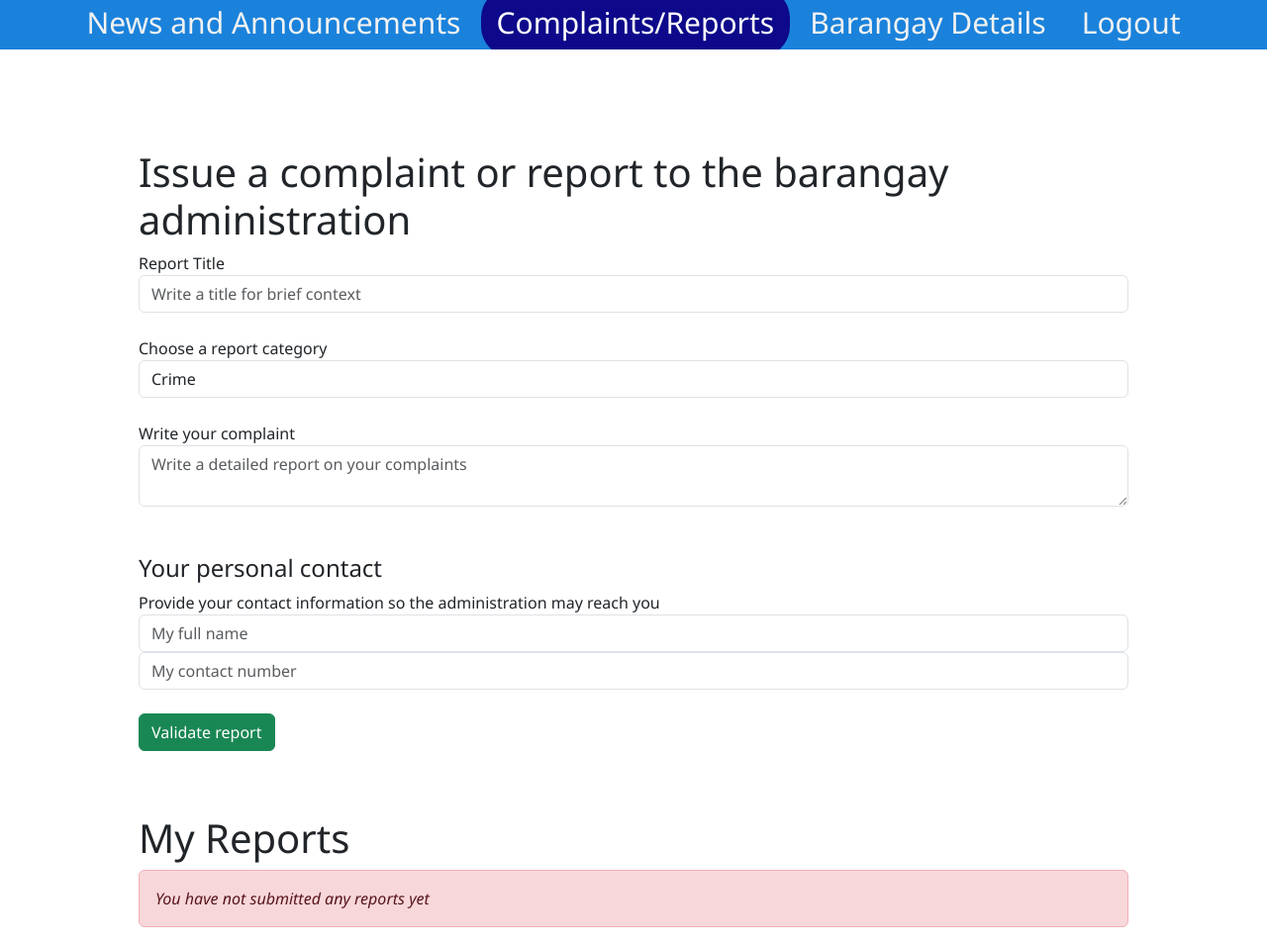
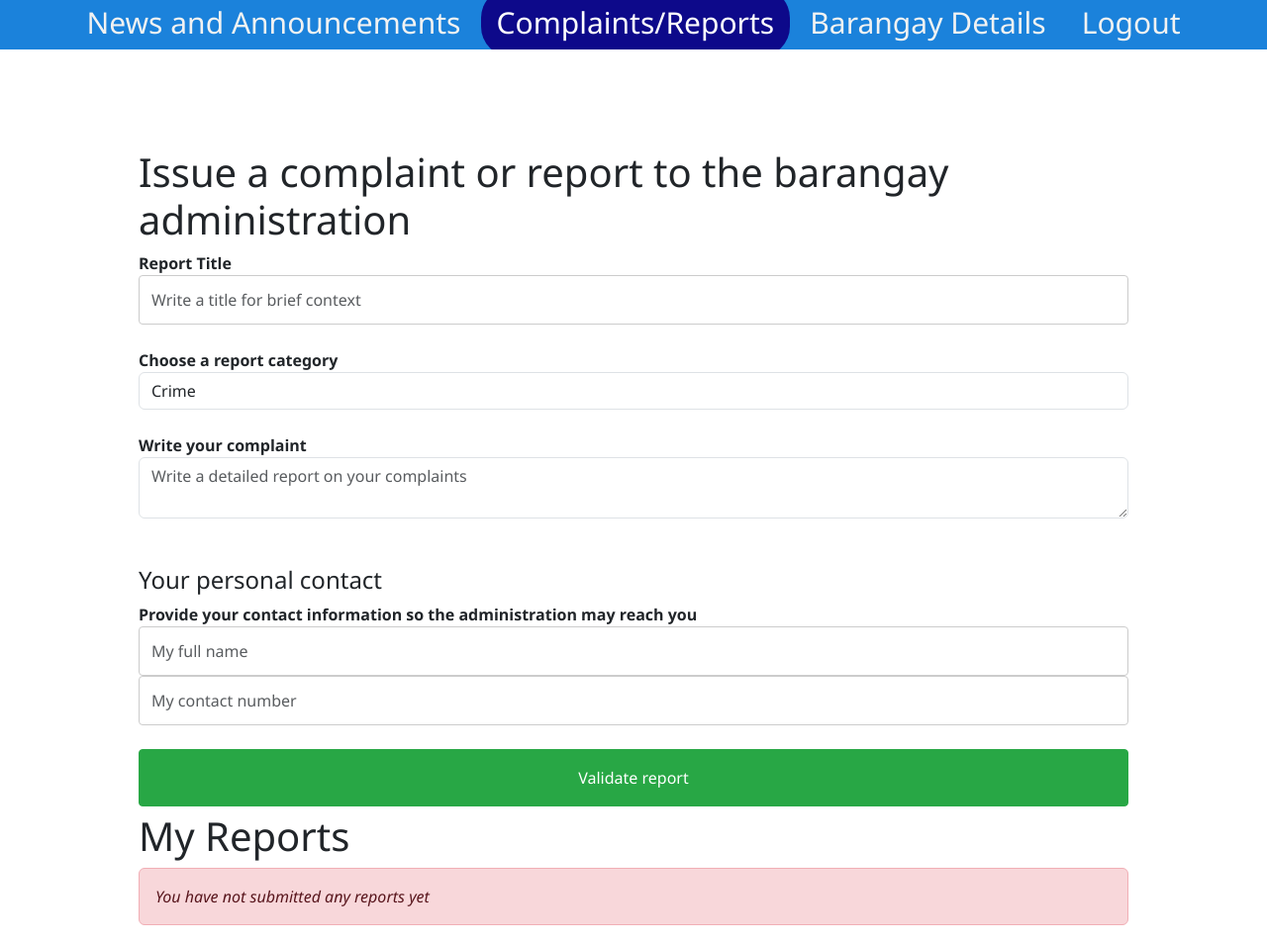
Before and after one commit to Ciezo/php-bmis-fullstack, a PHP site: page /resident/complaints_page.php in a window 1280 px wide. Shown: the whole page at 99% size. Run offline with PHP 8.4, Linux system fonts and the light colour scheme; the template is opened without the code that fills it, so the values that code supplies are empty.

Commit message:
complaints resident style
frontend simple style for complaints resident

```diff
--- /dev/null
+++ b/css/complaints_resident.css
@@ -0,0 +1,38 @@
+.wrapper {
+  width: 80%;
+  margin: 0 auto;
+  padding-top: 3%;
+}
+
+.form-group {
+  margin-bottom: 1.5rem;
+}
+
+label {
+  font-weight: bold;
+}
+
+input[type="text"], textarea {
+  padding: 0.75rem;
+  font-size: 1rem;
+  border-radius: 0.25rem;
+  border: 1px solid #ccc;
+  width: 100%;
+  box-sizing: border-box;
+}
+
+input[type="submit"] {
+  padding: 1rem 2rem;
+  background-color: #28a745;
+  color: #fff;
+  border-radius: 0.25rem;
+  border: 1px solid #28a745;
+  cursor: pointer;
+  float: right;
+}
+
+.error {
+  color: red;
+  font-size: 0.8rem;
+  margin-top: 0.5rem;
+}
--- a/views/resident/complaints_page.php
+++ b/views/resident/complaints_page.php
@@ -87,6 +87,8 @@ if ($_SERVER["REQUEST_METHOD"] == "POST") {
         <meta name="viewport" content="width=device-width, initial-scale=1">
         <!-- Global styling and theming -->
         <link href="../../css/globals.css" rel="stylesheet">
+		<!-- Styling to resident complaints only -->
+        <link href="../../css/complaints_resident.css" rel="stylesheet">
         <!-- Styling to resident navbar only -->
         <link href="../../css/resident_navbar.css" rel="stylesheet">
         <!-- Bootstrap from https://getbootstrap.com/ -->
@@ -98,8 +100,44 @@ if ($_SERVER["REQUEST_METHOD"] == "POST") {
         padding-top: 100px;
     }
 
-            table tr td {
-                width: 500px;
+    .form-group {
+        margin-bottom: 1.5rem;
+    }
+
+    label {
+        font-weight: bold;
+    }
+
+    input, select {
+        width: 100%;
+        padding: .5rem;
+        font-size: 1rem;
+        border-radius: .25rem;
+        border: 1px solid #ced4da;
+    }
+
+    .textarea-field {
+        height: 150px;
+        padding: .5rem;
+        font-size: 1rem;
+        border-radius: .25rem;
+        border: 1px solid #ced4da;
+        resize: none;
+    }
+
+    .error {
+        color: #dc3545;
+    }
+
+    button {
+        background-color: #007bff;
+        color: #fff;
+        padding: .5rem 1rem;
+        border-radius: .25rem;
+        border: none;
+        cursor: pointer;
+        font-size: 1rem;
+        margin-top: 1rem;
     }
 </style>
     </head>
```
Lines whose indentation alone changed are shown as unchanged.
